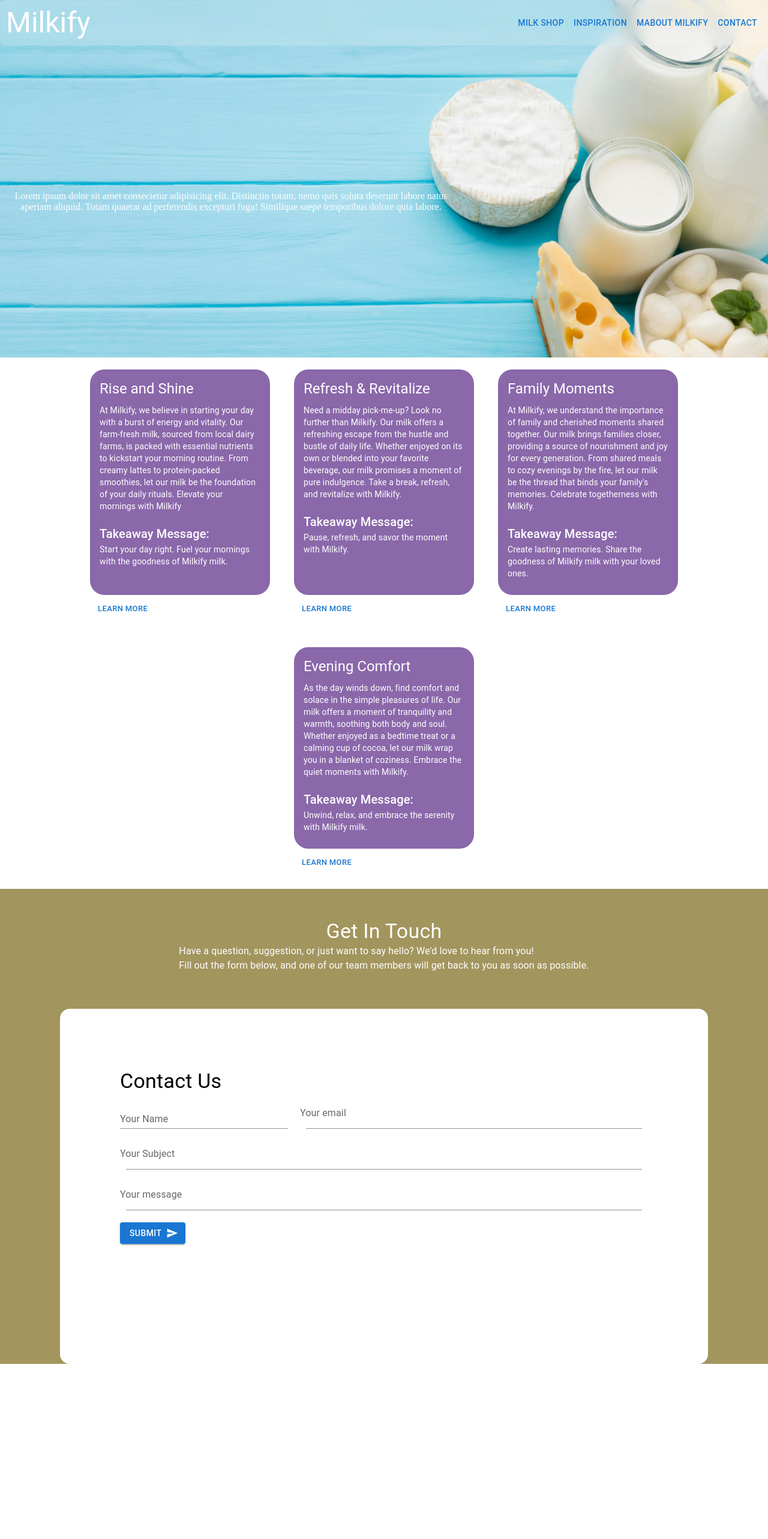
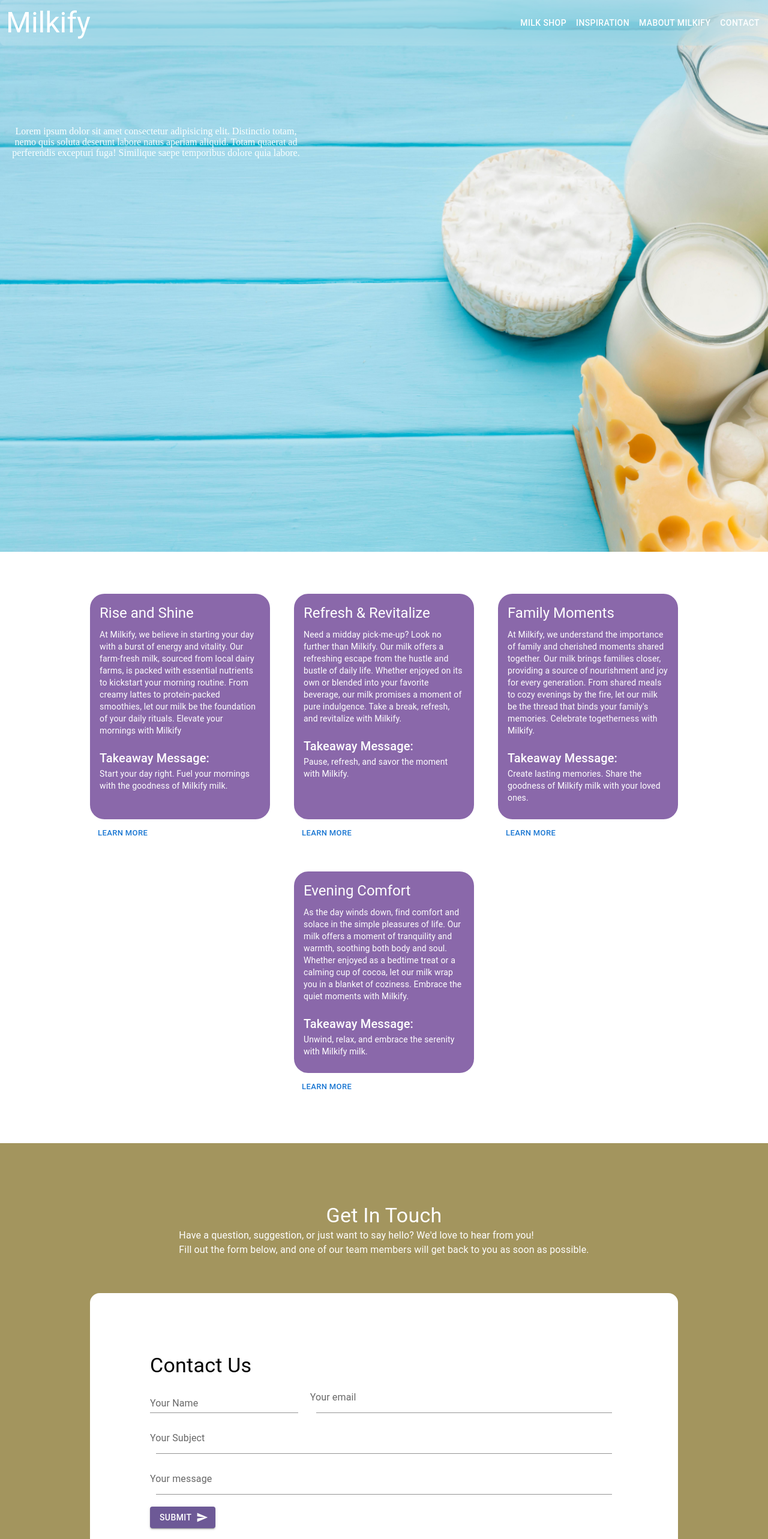
Before and after one commit to singh-ritu/Milkify, a React (Vite) app: page / in a window 1280 px wide. Shown: the top 2566 px of the page at 60% size. Before the commit the page ends 2284 px from the top, so only its background shows below. Built offline with nearby package versions, Linux system fonts and the light colour scheme.

Commit message:
handled the home page

```diff
--- a/src/App.css
+++ b/src/App.css
@@ -1,9 +1,3 @@
 * {
   margin: 0;
 }
-
-.get-started-page {
-  background-image: url("./assets/bg.jpg");
-  background-size: cover;
-  background-position: center;
-}
--- a/src/App.tsx
+++ b/src/App.tsx
@@ -1,22 +1,12 @@
 import "./App.css";
 import Home from "./Home/Home";
-import Navbar from "./Home/Navbar";
-import Inspiraton from "./Home/Inspiraton";
-import ContactUs from "./Home/ContactUs";
 
 function App() {
   return (
     <>
       <div>
         <div className="get-started-page">
-          <Navbar />
           <Home />
-        </div>
-        <div>
-          <Inspiraton />
-        </div>
-        <div>
-          <ContactUs />
         </div>
       </div>
     </>
--- a/src/Home/ContactUs.tsx
+++ b/src/Home/ContactUs.tsx
@@ -8,27 +8,26 @@ import SendIcon from "@mui/icons-material/Send";
 function ContactUs() {
   return (
     <>
-      <div style={{ backgroundColor: "rgb(163, 149, 94)" }}>
       <div className="form-heading">
         <Typography variant="h4" component="div">
           Get In Touch
         </Typography>
         <Typography variant="body1" component="div">
           <p>
-              Have a question, suggestion, or just want to say hello? We'd love
-              to hear from you!
+            Have a question, suggestion, or just want to say hello? We'd love to
+            hear from you!
           </p>
-            Fill out the form below, and one of our team members will get back
-            to you as soon as possible.
+          Fill out the form below, and one of our team members will get back to
+          you as soon as possible.
         </Typography>
       </div>
-        <div className="form">
+      <div className="form-container">
         <Typography variant="h4" component="div">
           Contact Us
         </Typography>
-          <div>
+        <div className="form">
           <Box component="form">
-              <div className="form-container">
+            <div className="form-details">
               <div style={{ display: "flex", alignItems: "center" }}>
                 <TextField
                   variant="standard"
@@ -64,7 +63,9 @@ function ContactUs() {
               <Button
                 variant="contained"
                 endIcon={<SendIcon />}
-                  className="submit"
+                style={{
+                  backgroundColor: "rgb(109, 89, 150)",
+                }}
               >
                 Submit
               </Button>
@@ -73,7 +74,6 @@ function ContactUs() {
           <div className="form-img"></div>
         </div>
       </div>
-      </div>
     </>
   );
 }
--- a/src/Home/Home.style.css
+++ b/src/Home/Home.style.css
@@ -1,28 +1,24 @@
-/* backdropFilter: "blur(10px)",
-          height: "550px",
-          borderRadius: "8px",
-          display: "flex",
-          alignItems: "center",
-          justifyContent: "center",
-          position: "absolute",
-          top: "100px",
-          left: "100px",
-          right: "100px",
-          bottom: "100px",
-          backgroundColor: "rgba(255, 255, 255, 0.2)", */
 .navbar {
   color: white;
 }
-.home {
-  height: 500px;
-  width: 750px;
-  border-radius: 50%;
-  /* margin: 100px 50px; */
+.intro-page {
+  height: 900px;
   padding: 10px;
   display: flex;
-  justify-content: center; /* Center text horizontally */
-  align-items: center; /* Center text vertically */
   text-align: center;
-
+  background-image: url("../assets/bg.jpg");
+  background-size: cover;
+  background-position: center;
   color: rgb(250, 255, 255);
 }
+.intro {
+  margin: 200px 0;
+  width: 500px;
+}
+.contact-page {
+  background-color: rgb(163, 149, 94);
+  padding: 50px;
+}
+.inspiration-page {
+  padding: 50px;
+}
--- a/src/Home/Home.tsx
+++ b/src/Home/Home.tsx
@@ -1,11 +1,17 @@
 import bg from "./.././assets/bg.jpg";
 import "./Home.style.css";
+import Navbar from "./Navbar";
+import Inspiraton from "./Inspiraton";
+import ContactUs from "./ContactUs";
 
 function Home() {
   return (
     <>
-      <div className="home">
-        <div>
+      <div>
+        <Navbar />
+      </div>
+      <div className="intro-page">
+        <div className="intro">
           <span>
             Lorem ipsum dolor sit amet consectetur adipisicing elit. Distinctio
             totam, nemo quis soluta deserunt labore natus aperiam aliquid. Totam
@@ -14,16 +20,14 @@ function Home() {
           </span>
         </div>
       </div>
+      <div className="inspiration-page">
+        <Inspiraton />
+      </div>
+      <div className="contact-page">
+        <ContactUs />
+      </div>
     </>
   );
 }
 
 export default Home;
-
-{
-  /* <div
-        style={{
-
-        }}
-      ></div> */
-}
--- a/src/Home/Navbar.tsx
+++ b/src/Home/Navbar.tsx
@@ -10,10 +10,18 @@ function Navbar() {
           Milkify
         </Typography>
         <div className="nav-btns">
-          <Button variant="text">Milk Shop</Button>
-          <Button variant="text">Inspiration</Button>
-          <Button variant="text">MAbout Milkify</Button>
-          <Button variant="text">Contact</Button>
+          <Button variant="text" style={{ color: "white" }}>
+            Milk Shop
+          </Button>
+          <Button variant="text" style={{ color: "white" }}>
+            Inspiration
+          </Button>
+          <Button variant="text" style={{ color: "white" }}>
+            MAbout Milkify
+          </Button>
+          <Button variant="text" style={{ color: "white" }}>
+            Contact
+          </Button>
         </div>
       </div>
     </>
--- a/src/Home/contactUs.styles.css
+++ b/src/Home/contactUs.styles.css
@@ -3,13 +3,11 @@
   flex-direction: column;
   align-items: center;
   justify-content: center;
-  background-repeat: no-repeat;
-  background-size: cover;
   height: 100%;
   color: white;
   padding: 50px;
 }
-.form {
+.form-container {
   padding: 100px;
   display: flex;
   flex-direction: column;
@@ -18,17 +16,8 @@
   background-color: white;
   margin: 10px 100px;
 }
-.form-container {
+.form-details {
   display: flex;
   flex-direction: column;
   margin-bottom: 10px;
 }
-.MuiButton-.contained.submit {
-  background-color: rgb(132, 106, 157);
-  padding: 0 20px;
-}
-.form-img {
-  background-image: url("../assets/formImg.jpg");
-  height: 100px;
-  width: 100px;
-}
--- a/src/Home/navbar.styles.css
+++ b/src/Home/navbar.styles.css
@@ -1,11 +1,16 @@
 .navbar {
+  width: 100%;
   color: white;
   display: flex;
   align-items: center;
   justify-content: space-between;
-  backdrop-filter: blur(10px);
+  backdrop-filter: blur(30px);
   background-color: rgba(255, 255, 255, 0.2);
   border-radius: 8px;
   padding: 10px;
   margin: 0;
+  position: fixed;
 }
+.nav-btns {
+  padding: 0 16px;
+}
```
Lines whose indentation alone changed are shown as unchanged.
